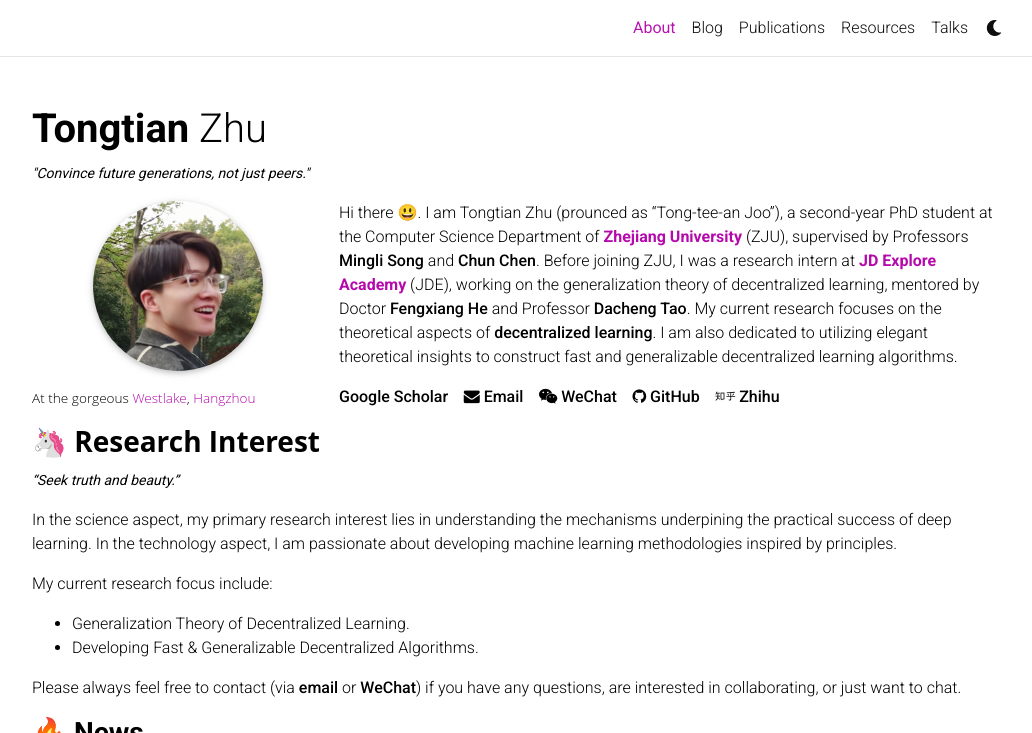
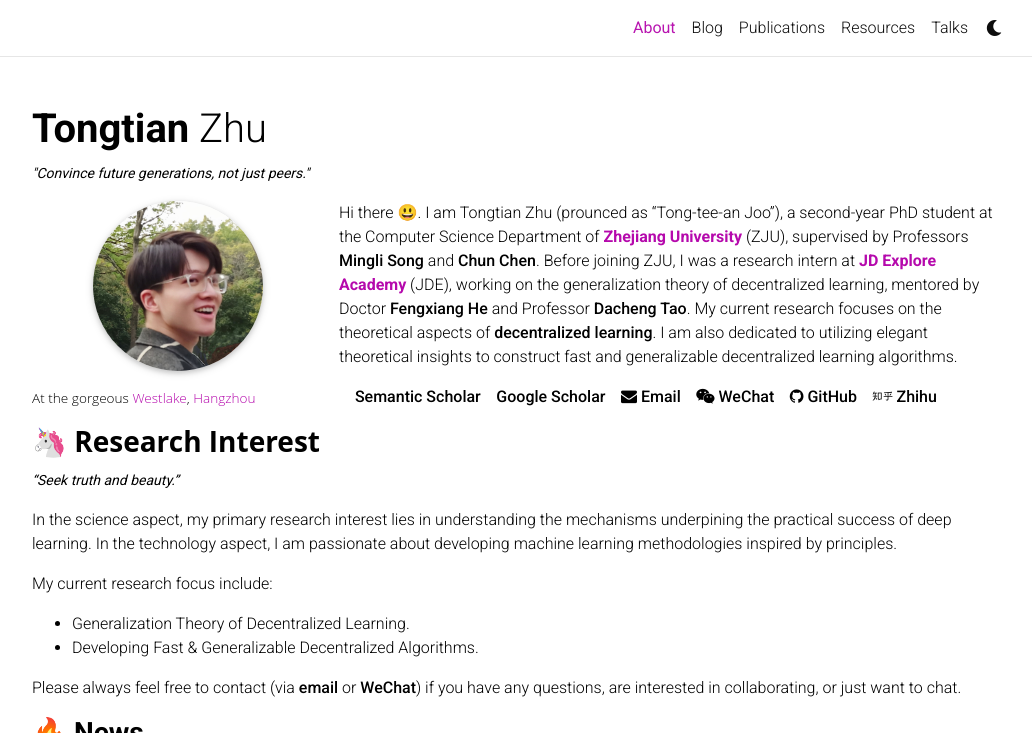
Before and after one commit to Raiden-Zhu/Raiden-Zhu.github.io, a Jekyll site: the page built from _pages/about.md, in a window 1280 px wide and 900 px high, cut to the strip 0-733 px from the top of the window. Shown: the whole strip, without its empty margins (123-1155 px from the left). Built offline with Jekyll 4.4.1, drawn with Linux system fonts in a browser that asks for light colours; full-size pictures stand in for the smaller copies a plugin makes; comment, search, counter and statistics services are not loaded; a style sheet for code colours, icons or effects is not loaded.

Commit message:
Update about.md

```diff
--- a/_pages/about.md
+++ b/_pages/about.md
@@ -22,7 +22,7 @@
 Before joining ZJU, I was a research intern at [<span style="font-weight: bold; color: #B509AC;">JD Explore Academy</span>](https://corporate.jd.com/) (JDE), working on the generalization theory of decentralized learning,  mentored by Doctor [**Fengxiang He**](https://fengxianghe.github.io/) and Professor [**Dacheng Tao**](https://www.sydney.edu.au/engineering/about/our-people/academic-staff/dacheng-tao.html).
 My current research focuses on the theoretical aspects of **decentralized learning**. I am also dedicated to utilizing elegant theoretical insights to construct fast and generalizable decentralized learning algorithms.
 
-<i class="ai ai-google-scholar"></i> [**Google Scholar**](https://scholar.google.com/citations?user=QvBDUsIAAAAJ&hl=en) &nbsp;&nbsp; <!--<i class="fa fa-twitter"></i> [**Twitter**](https://twitter.com/Raiden13238619/) &nbsp;&nbsp;--> <i class="fa fa-envelope"></i> [**Email**](mailto:raiden@zju.edu.cn) &nbsp;&nbsp; <i class="fa fa-weixin"></i> [**WeChat**](https://raw.githubusercontent.com/Raiden-Zhu/Raiden-Zhu.github.io/master/assets/img/WeChat_QR_code.jpg) &nbsp;&nbsp;  <i class="fa fa-github"></i> [**GitHub**](https://github.com/Raiden-Zhu) &nbsp;&nbsp; <i class="fab fa-zhihu"></i> [**Zhihu**](https://www.zhihu.com/people/you-li-70-94)
+<i class="fa-solid fa-book-open"></i> [**Semantic Scholar**](https://www.semanticscholar.org/author/Tongtian-Zhu/2173757802) &nbsp;&nbsp; <i class="ai ai-google-scholar"></i> [**Google Scholar**](https://scholar.google.com/citations?user=QvBDUsIAAAAJ&hl=en) &nbsp;&nbsp; <!--<i class="fa fa-twitter"></i> [**Twitter**](https://twitter.com/Raiden13238619/) &nbsp;&nbsp;--> <i class="fa fa-envelope"></i> [**Email**](mailto:raiden@zju.edu.cn) &nbsp;&nbsp; <i class="fa fa-weixin"></i> [**WeChat**](https://raw.githubusercontent.com/Raiden-Zhu/Raiden-Zhu.github.io/master/assets/img/WeChat_QR_code.jpg) &nbsp;&nbsp;  <i class="fa fa-github"></i> [**GitHub**](https://github.com/Raiden-Zhu) &nbsp;&nbsp; <i class="fab fa-zhihu"></i> [**Zhihu**](https://www.zhihu.com/people/you-li-70-94)
 
 <!-- <br/><br/> -->
 
```
